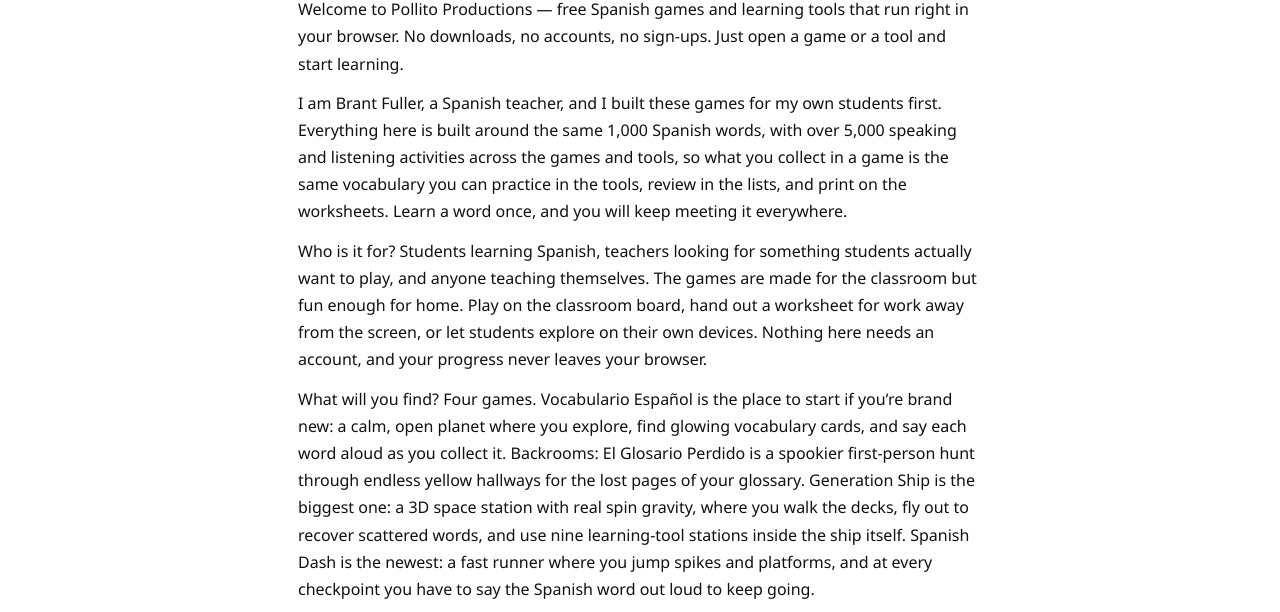
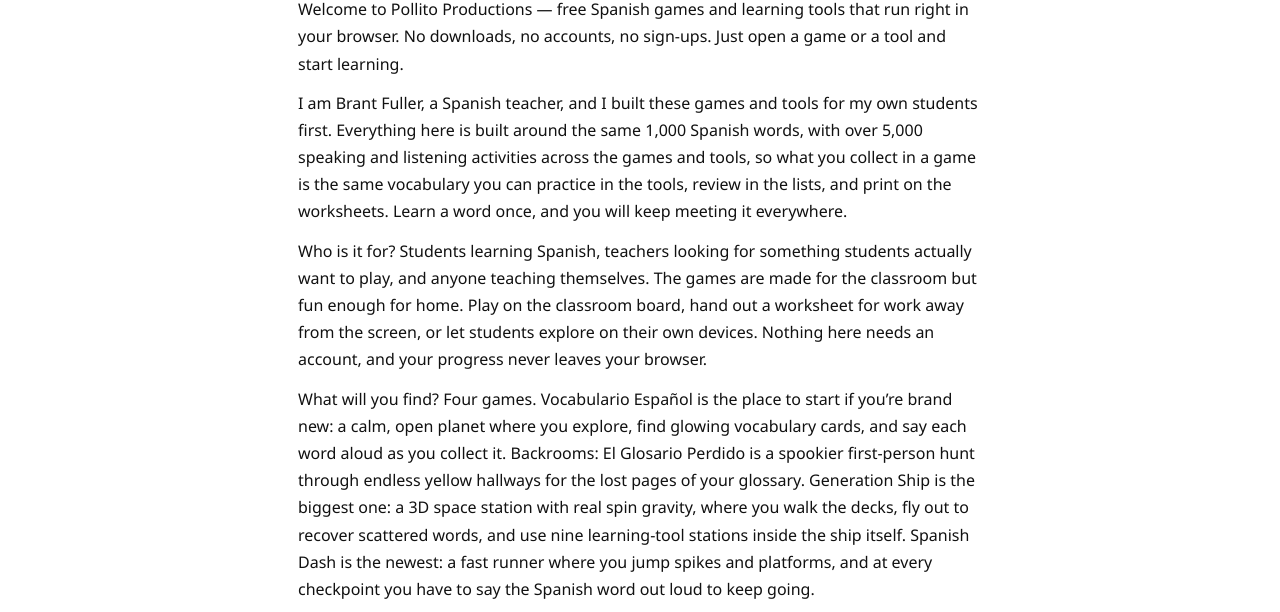
Before and after one commit to pollitoproductions/pollitoproductions.github.io, a plain HTML site: page index.html in a window 1280 px wide. Shown: the part 150-762 px from the top of the page. Drawn offline with Linux system fonts and the light colour scheme.

Commit message:
Landing: say games AND tools built for students

```diff
--- a/index.html
+++ b/index.html
@@ -64,7 +64,7 @@ body.menu-open{overflow:hidden}
 <article class="welcome">
 <h1>Welcome to Pollito Productions</h1>
 <p>Welcome to Pollito Productions &mdash; free Spanish games and learning tools that run right in your browser. No downloads, no accounts, no sign-ups. Just open a game or a tool and start learning.</p>
-<p>I am Brant Fuller, a Spanish teacher, and I built these games for my own students first. Everything here is built around the same 1,000 Spanish words, with over 5,000 speaking and listening activities across the games and tools, so what you collect in a game is the same vocabulary you can practice in the tools, review in the lists, and print on the worksheets. Learn a word once, and you will keep meeting it everywhere.</p>
+<p>I am Brant Fuller, a Spanish teacher, and I built these games and tools for my own students first. Everything here is built around the same 1,000 Spanish words, with over 5,000 speaking and listening activities across the games and tools, so what you collect in a game is the same vocabulary you can practice in the tools, review in the lists, and print on the worksheets. Learn a word once, and you will keep meeting it everywhere.</p>
 <p>Who is it for? Students learning Spanish, teachers looking for something students actually want to play, and anyone teaching themselves. The games are made for the classroom but fun enough for home. Play on the classroom board, hand out a worksheet for work away from the screen, or let students explore on their own devices. Nothing here needs an account, and your progress never leaves your browser.</p>
 <p>What will you find? Four games. Vocabulario Espa&ntilde;ol is the place to start if you&rsquo;re brand new: a calm, open planet where you explore, find glowing vocabulary cards, and say each word aloud as you collect it. Backrooms: El Glosario Perdido is a spookier first-person hunt through endless yellow hallways for the lost pages of your glossary. Generation Ship is the biggest one: a 3D space station with real spin gravity, where you walk the decks, fly out to recover scattered words, and use nine learning-tool stations inside the ship itself. Spanish Dash is the newest: a fast runner where you jump spikes and platforms, and at every checkpoint you have to say the Spanish word out loud to keep going.</p>
 <p>Around the games are the learning tools: flashcards and quizzes for the 1,000 words, cognates, verb conjugation, ser versus estar, everyday expressions, and dictation. The guides explain the grammar behind the words, and the resources page has free printable worksheets with a teacher guide and answer keys.</p>
```
